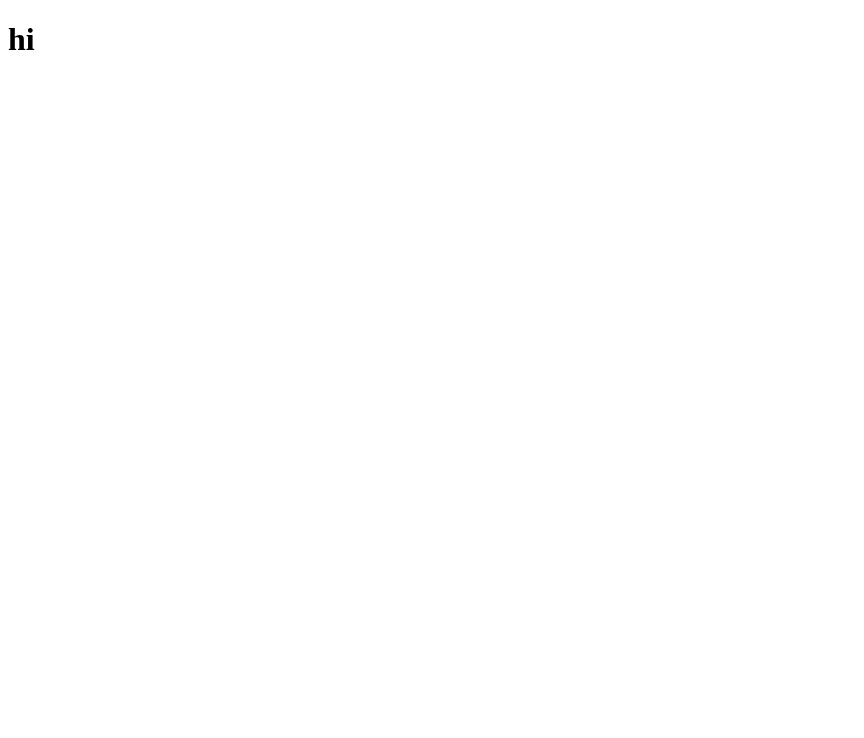
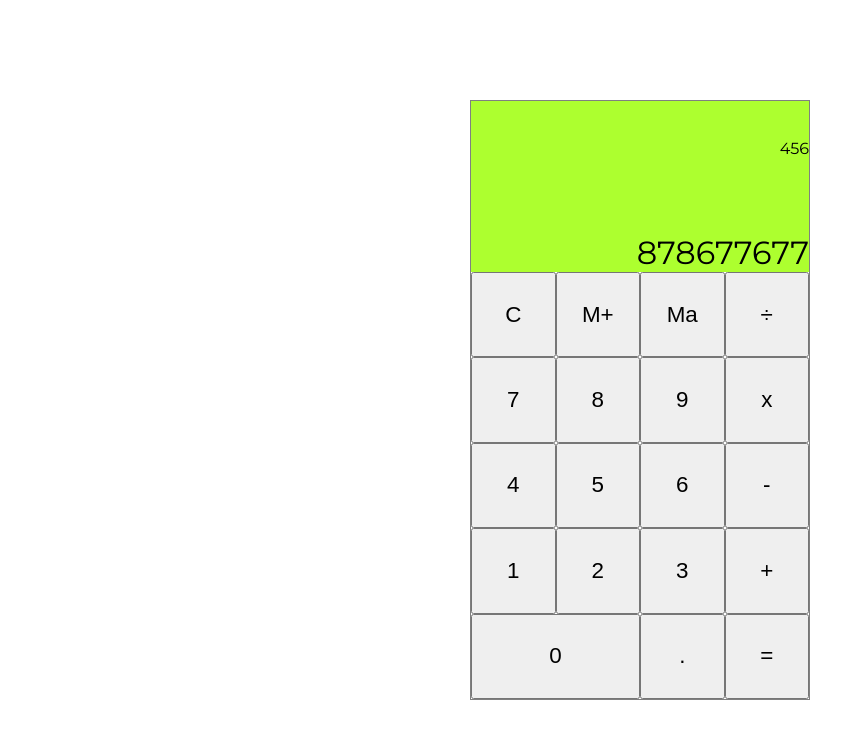
Before and after one commit to VDan007/calculator, a React (Vite) app in the folder frontend/: page / in a window 1280 px wide. Shown: the top 738 px of the page, without its empty margins (0-864 px from the left). Built offline with nearby package versions, Linux system fonts and the light colour scheme.

Commit message:
basci design done

```diff
--- a/frontend/index.html
+++ b/frontend/index.html
@@ -4,6 +4,9 @@
     <meta charset="UTF-8" />
     <link rel="icon" type="image/svg+xml" href="/vite.svg" />
     <meta name="viewport" content="width=device-width, initial-scale=1.0" />
+    <link rel="preconnect" href="https://fonts.googleapis.com">
+    <link rel="preconnect" href="https://fonts.gstatic.com" crossorigin>
+    <link href="https://fonts.googleapis.com/css2?family=Montserrat:wght@100;300;400;500;600&display=swap" rel="stylesheet">
     <title>Vite + React</title>
   </head>
   <body>
--- a/frontend/src/App.jsx
+++ b/frontend/src/App.jsx
@@ -5,8 +5,36 @@ function App() {
 
 
   return (
-   <div>
-    <h1>hi</h1>
+   <div className='calculator__container'>
+
+    <div className='output'>
+      <div className='prev'>
+        <p>456</p>
+      </div>
+      <div className='current'>
+        <p>878677677</p>
+      </div>
+    </div>
+    <button>C</button>
+    <button>M+</button>
+    <button>Ma</button>
+    <button>÷</button>
+    <button>7</button>
+    <button>8</button>
+    <button>9</button>
+    <button>x</button>
+    <button>4</button>
+    <button>5</button>
+    <button>6</button>
+    <button>-</button>
+    <button>1</button>
+    <button>2</button>
+    <button>3</button>
+    <button>+</button>
+    <button className='two__span'>0</button>
+    <button>.</button>
+    <button>=</button>
+
    </div>
   )
 }
--- a/frontend/src/index.css
+++ b/frontend/src/index.css
@@ -0,0 +1,58 @@
+*{
+    padding: 0;
+    margin:0;
+    box-sizing: border-box;
+}
+body{
+    min-width:100vw;
+    min-height: 100vh;
+    overflow: hidden;
+    display: flex;
+    justify-content: center;
+    align-items: center;
+}
+
+.calculator__container{
+    border: 1px solid gray;
+    width: 340px;
+    height: 600px;
+    display: grid;
+    grid-template-columns: repeat(4,1fr);
+    grid-template-rows: repeat(7,1fr);
+
+}
+
+.output{
+    background-color: greenyellow;
+    grid-column: 1/5;
+    grid-row: 1/3;
+    font-family: 'Montserrat', sans-serif;
+    display: flex;
+    flex-direction: column;
+}
+
+.prev,
+.current{
+    display: flex;
+    justify-content: flex-end;
+    align-items: end;
+}
+
+.prev{
+    flex:1;
+}
+
+.current{
+    flex:2;
+    font-size: 2rem;
+}
+
+
+
+button{
+    font-size: 1.4rem;
+}
+
+.two__span{
+    grid-column: 1/3;
+}
```
